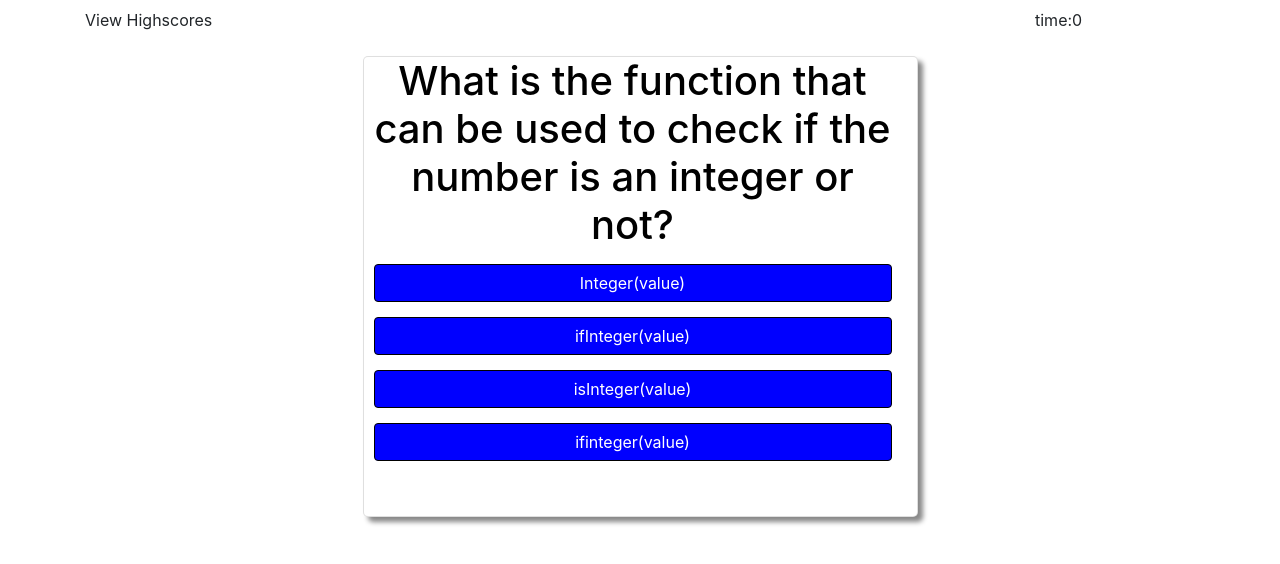
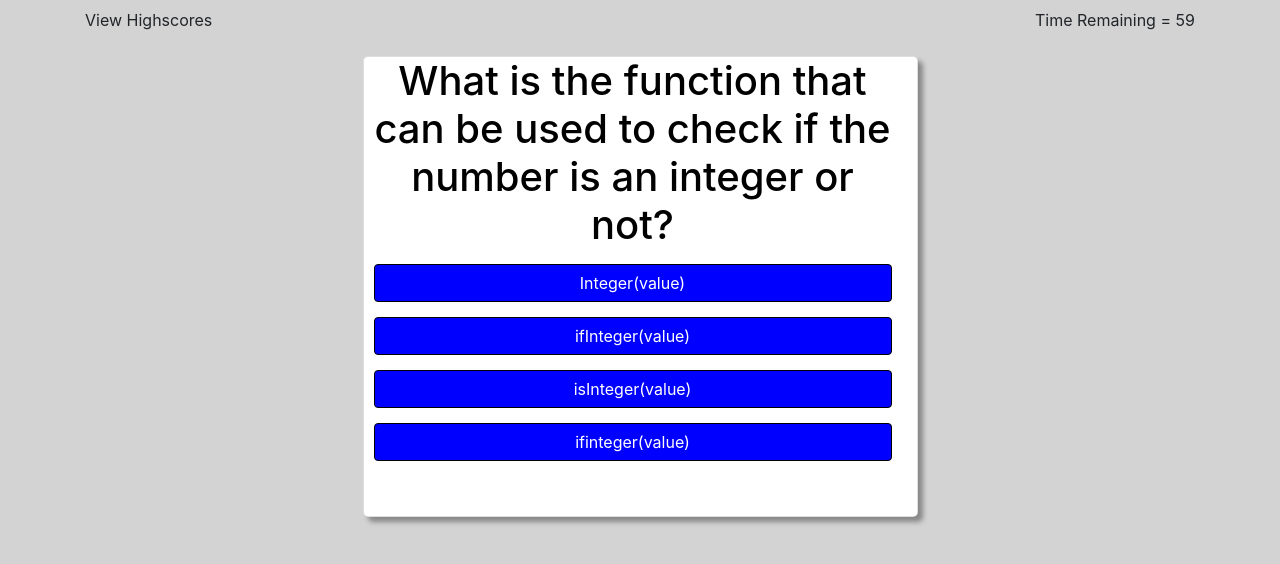
Before and after one commit to ctrlGabe/codeQuiz, a plain HTML site: page index.html in a window 1280 px wide. Both pictures are taken after a click on the button "Start". Drawn offline with nearby package versions, Linux system fonts and the light colour scheme.

Commit message:
added timer to page

```diff
--- a/index.html
+++ b/index.html
@@ -24,7 +24,7 @@
     <div class="container">
       <div class="row">
         <div class="col-sm-10">View Highscores</div>
-        <div class="col-sm-2">time:0</div>
+        <div class="col-sm-2" id="timer"></div>
       </div>
       <br />
       <div id="container" class="card">
--- a/script.js
+++ b/script.js
@@ -48,6 +48,7 @@ var answerEl = document.getElementById("answer");
 var quizContainer = document.getElementById("quiz");
 var questionCount = 0;
 var score = 0;
+var time = 60;
 
 startButton.addEventListener("click", startGame);
 
@@ -60,7 +61,16 @@ function startGame() {
   startQuiz();
 }
 
-function startTimer() {}
+function startTimer() {
+  // console.log(time);
+  setInterval(function () {
+    document.getElementById('timer').textContent = "Time Remaining = " + time;
+    time--;
+    if (time === 0) {
+      window.location.href = "highscores.html";
+    }
+  }, 1000);
+}
 
 function startQuiz() {
   console.log("start quiz works");
@@ -69,7 +79,6 @@ function startQuiz() {
 }
 
 function showQuestion(question) {
-  // console.log("show question works");
   questionEl.innerText = question.question;
   document.getElementById("btn-1").textContent = questions[questionCount].answers[0];
   document.getElementById("btn-2").textContent = questions[questionCount].answers[1];
@@ -85,14 +94,13 @@ document.getElementById("btn-4").addEventListener("click", pickAnswer);
 function pickAnswer() {
   console.log( "chosen answer", this.textContent)
   if ( this.textcontent === questions[questionCount].correct) {
-    score++
-    console.log(questions[questionCount])
+    score = score + 10 * startTime
+    // localStorage.setItem('userScore', score);
   } else {
-    // "time minus ten seconds"
-    console.log(questions[questionCount])
+    time = time - 10;
   }
   questionCount++;
-  if (questions.length >= questionCount + 1) {
+  if (questionCount < 5) {
     showQuestion(questions[questionCount]);
   } else stopQuiz();
 }
--- a/style.css
+++ b/style.css
@@ -1,3 +1,7 @@
+body {
+  background-color: lightgrey;
+}
+
 .card {
   width: 50%;
   margin: auto;
```
